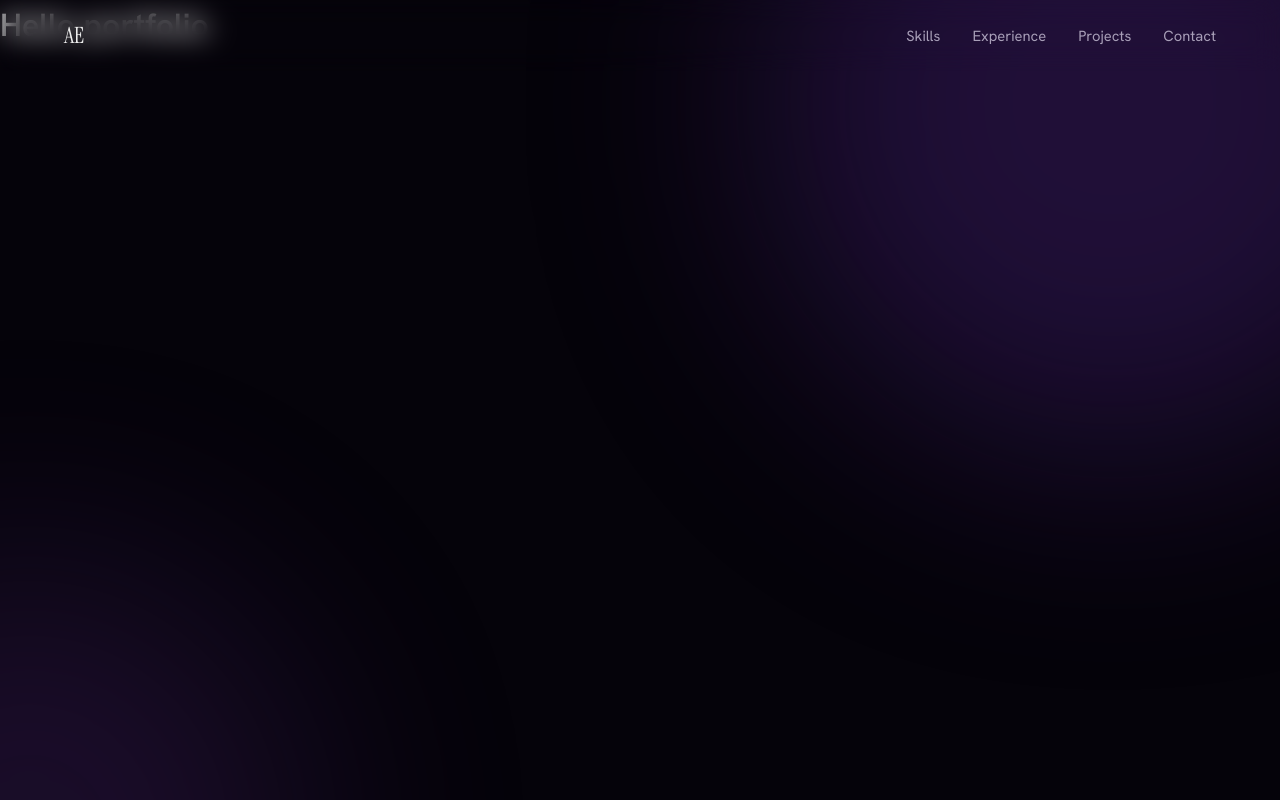
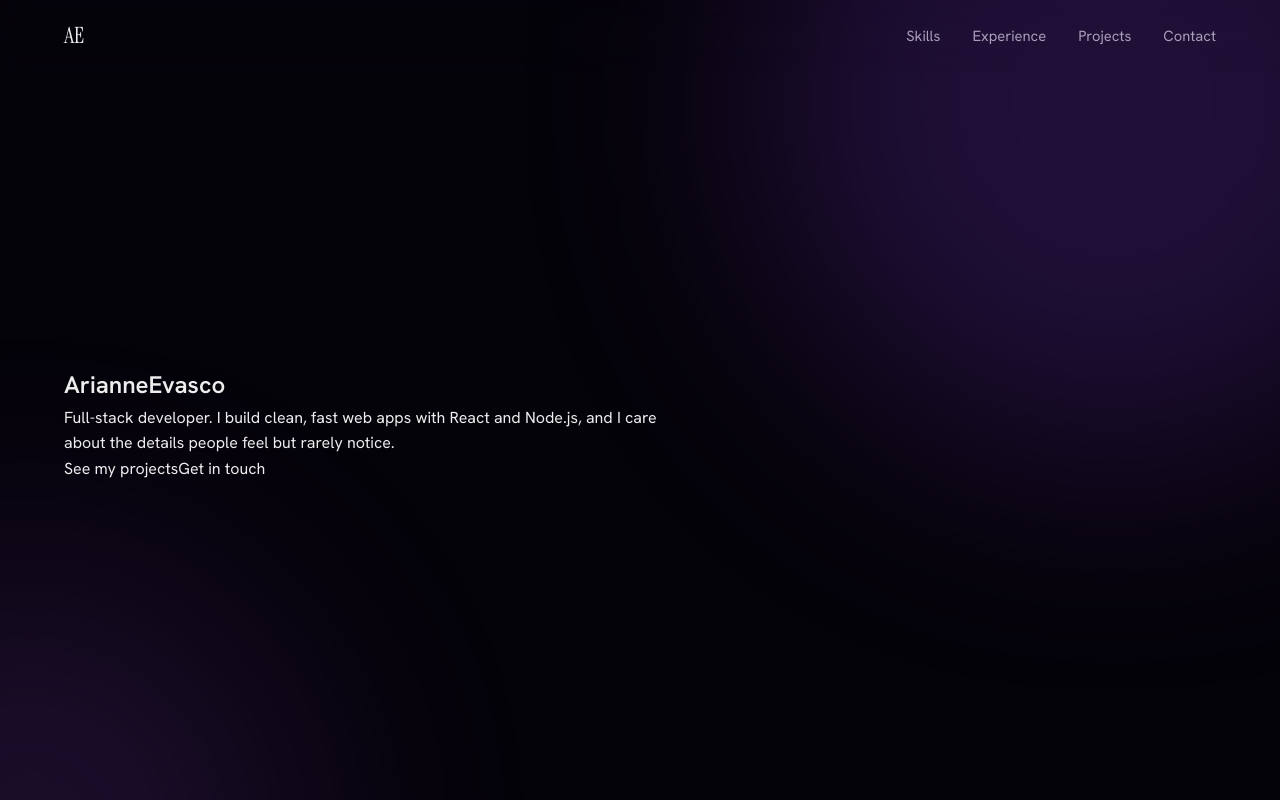
Before and after one commit to arianneevasco/Portfolio, a React (Vite) app: page / in a window 1280 px wide. Built offline with nearby package versions, Linux system fonts and the light colour scheme.

Commit message:
Add Hero component with animations and profile data

```diff
--- a/src/App.jsx
+++ b/src/App.jsx
@@ -1,12 +1,12 @@
 import Background from "./components/Background";
 import Navbar from "./components/Navbar";
-
+import Hero from "./components/Hero";
 export default function App() {
   return (
     <>
       <Background />
       <Navbar />
-      <h1>Hello portfolio</h1>
+      <Hero />
     </>
   );
 }
--- /dev/null
+++ b/src/components/Hero.jsx
@@ -0,0 +1,65 @@
+import { useRef } from "react";
+import { motion } from "framer-motion";
+import { profile } from "../data/content";
+
+// Animation recipe: start pushed down, then slide up into place
+const rise = {
+  hidden: { y: "110%" },
+  show: (i) => ({
+    y: 0,
+    transition: { duration: 0.9, delay: 0.15 * i, ease: [0.2, 0.8, 0.2, 1] },
+  }),
+};
+
+export default function Hero() {
+  const [first, ...rest] = profile.name.split(" ");
+
+  const ref = useRef(null);
+
+// Mouse parallax: store the pointer position as CSS variables
+const onMove = (e) => {
+  const r = ref.current.getBoundingClientRect();
+  const x = (e.clientX - r.left) / r.width - 0.5;
+  const y = (e.clientY - r.top) / r.height - 0.5;
+  ref.current.style.setProperty("--px", x.toFixed(3));
+  ref.current.style.setProperty("--py", y.toFixed(3));
+};
+
+  return (
+    <section id="top" className="hero" ref={ref} onMouseMove={onMove}>
+      <div className="hero__copy">
+        <h1 className="hero__name">
+          <span className="mask">
+            <motion.span custom={0} variants={rise} initial="hidden" animate="show">
+              {first}
+            </motion.span>
+          </span>
+          <span className="mask">
+            <motion.span custom={1} variants={rise} initial="hidden" animate="show">
+              {rest.join(" ") || profile.role}
+            </motion.span>
+          </span>
+        </h1>
+
+        <motion.p
+          className="hero__role"
+          initial={{ opacity: 0 }}
+          animate={{ opacity: 1 }}
+          transition={{ delay: 0.7, duration: 0.8 }}
+        >
+          {profile.role}. {profile.intro}
+        </motion.p>
+
+        <motion.div
+          className="hero__actions"
+          initial={{ opacity: 0 }}
+          animate={{ opacity: 1 }}
+          transition={{ delay: 0.9, duration: 0.8 }}
+        >
+          <a className="btn btn--solid" href="#projects">See my projects</a>
+          <a className="btn btn--ghost" href="#contact">Get in touch</a>
+        </motion.div>
+      </div>
+    </section>
+  );
+}
--- /dev/null
+++ b/src/data/content.js
@@ -0,0 +1,11 @@
+export const profile = {
+  name: "Arianne Evasco",
+  role: "Full-stack developer",
+  intro:
+    "I build clean, fast web apps with React and Node.js, and I care about the details people feel but rarely notice.",
+  email: "you@email.com",
+  links: [
+    { label: "GitHub", href: "https://github.com/yourname" },
+    { label: "LinkedIn", href: "https://linkedin.com/in/yourname" },
+  ],
+};
--- a/src/index.css
+++ b/src/index.css
@@ -57,3 +57,42 @@ a { color: inherit; text-decoration: none; }
 .nav nav { display: flex; gap: 2rem; font-size: 0.92rem; color: var(--muted); }
 .nav nav a { transition: color 0.25s; }
 .nav nav a:hover { color: var(--mist); }
+
+/* hero */
+.hero {
+  --px: 0; --py: 0;
+  min-height: 100svh;
+  display: grid; grid-template-columns: 1.1fr 0.9fr;
+  align-items: center; gap: 2rem;
+  max-width: 1300px; margin: 0 auto;
+  padding: 6rem clamp(1.25rem, 5vw, 4rem) 3rem;
+}
+
+.orbit {
+  position: relative; aspect-ratio: 1;
+  width: min(100%, 460px); justify-self: center;
+  transform: translate(calc(var(--px) * -18px), calc(var(--py) * -18px));
+  transition: transform 0.4s cubic-bezier(0.2, 0.8, 0.2, 1);
+}
+.orbit__core {
+  position: absolute; inset: 34%; border-radius: 50%;
+  background: radial-gradient(circle at 35% 30%, var(--lilac), var(--purple-600) 45%, var(--purple-900));
+  box-shadow: 0 0 90px 10px rgba(107, 53, 160, 0.55);
+  animation: breathe 6s ease-in-out infinite;
+}
+.orbit__ring {
+  position: absolute; inset: 0; width: 100%; height: 100%;
+  fill: none; stroke: rgba(185, 156, 240, 0.28); stroke-width: 1;
+}
+.orbit__ring .dot { fill: var(--lilac); stroke: none; }
+.orbit__ring--1 { animation: spin 40s linear infinite; }
+.orbit__ring--2 { animation: spin 26s linear infinite reverse; }
+.orbit__ring--3 { animation: spin 16s linear infinite; }
+
+@keyframes spin { to { transform: rotate(360deg); } }
+@keyframes breathe { 50% { transform: scale(1.07); } }
+
+@media (max-width: 820px) {
+  .hero { grid-template-columns: 1fr; padding-top: 7rem; }
+  .orbit { width: min(70%, 320px); order: -1; justify-self: start; }
+}
```
